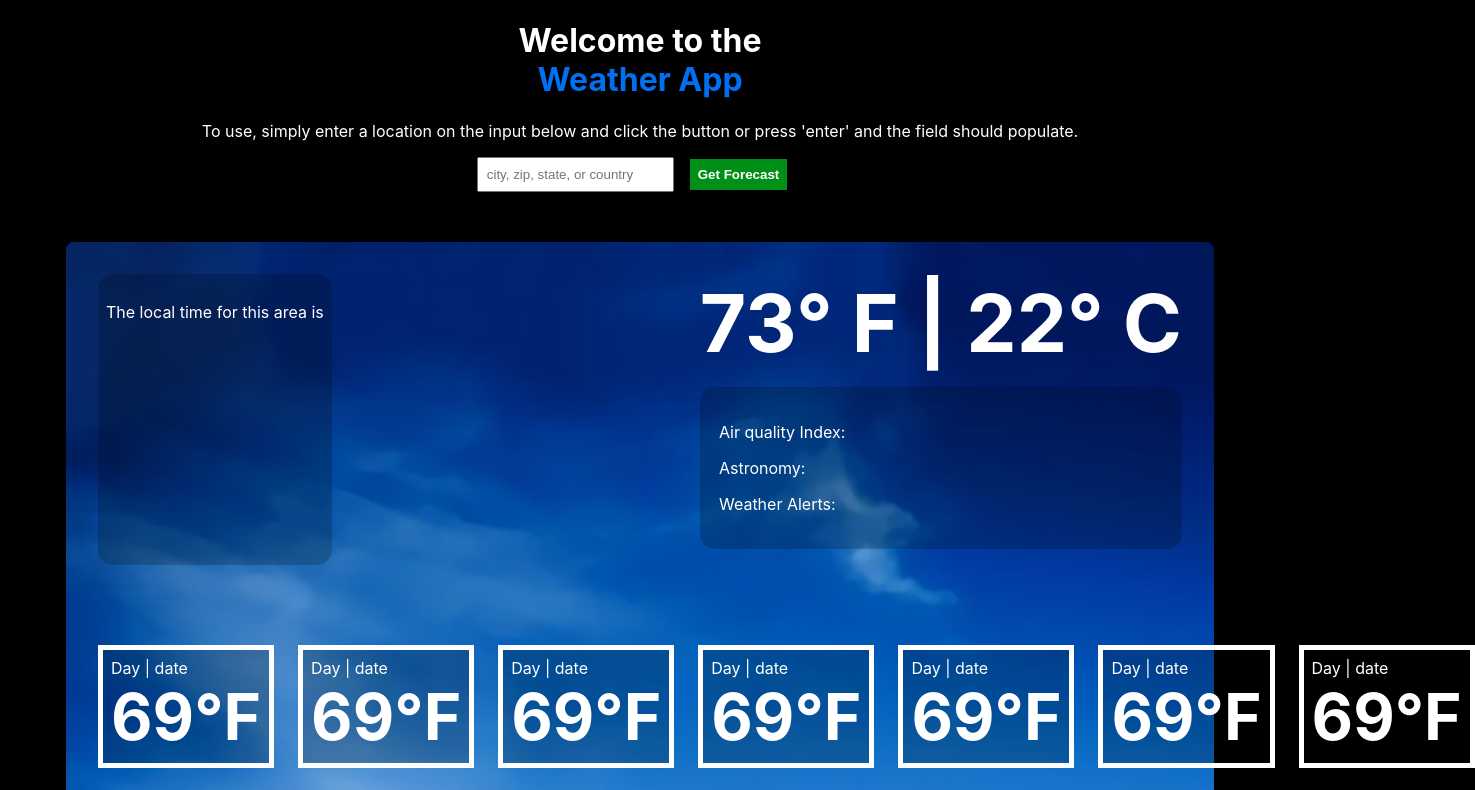
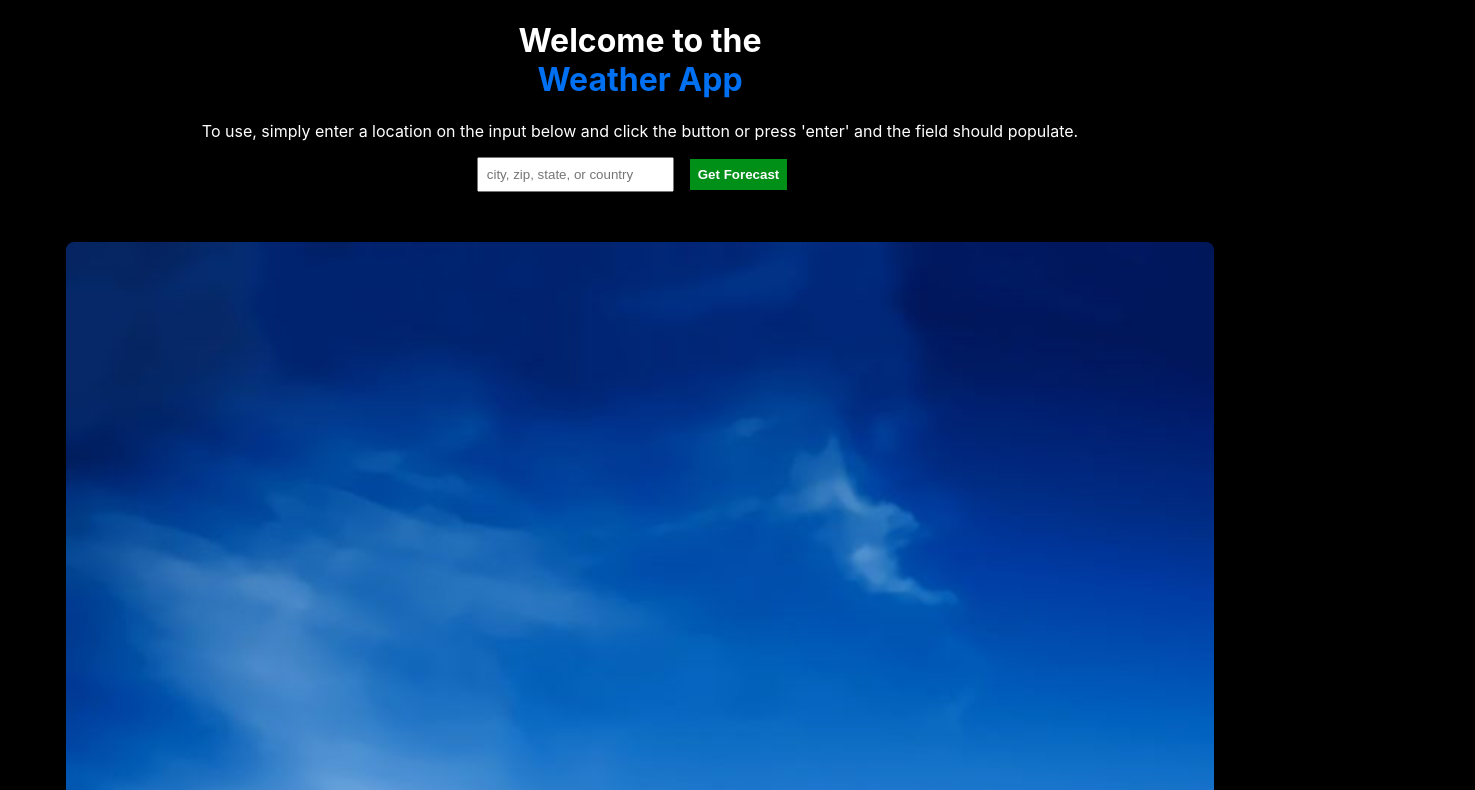
Before and after one commit to WesloTheWeb/weatherApp, a Next.js app: page / in a window 1280 px wide. Shown: the top 790 px of the page, 1475 px wide, since content can reach past the window. Built offline with nearby package versions, Linux system fonts and the light colour scheme; no server answers.

Commit message:
Fixed stabilization: If nothing is defined i.e the beginning of the web app, it will display blank page

```diff
--- a/src/containers/ForeCast/ForeCast.js
+++ b/src/containers/ForeCast/ForeCast.js
@@ -8,11 +8,13 @@ const { forecastContainer, upcomingGrid } = classes;
 
 const Forecast = (props) => {
 
-    const {weather} = useContext(QueryContext);
+    const { weather } = useContext(QueryContext);
 
     return (
         <section className={forecastContainer}>
-            <ForeCastCard  />
+            {(typeof weather.location != 'undefined') ? (
+                <>
+                    <ForeCastCard city={weather.location.name} />
                     <div className={upcomingGrid}>
                         <UpcomingForeCastCard />
                         <UpcomingForeCastCard />
@@ -28,8 +30,11 @@ const Forecast = (props) => {
                         <UpcomingForeCastCard />
                         <UpcomingForeCastCard />
                         <UpcomingForeCastCard />
+                    </div>
+                </>
+            ) : ('')
+            }
 
-            </div>
         </section>
     );
 };
```
Lines whose indentation alone changed are shown as unchanged.
